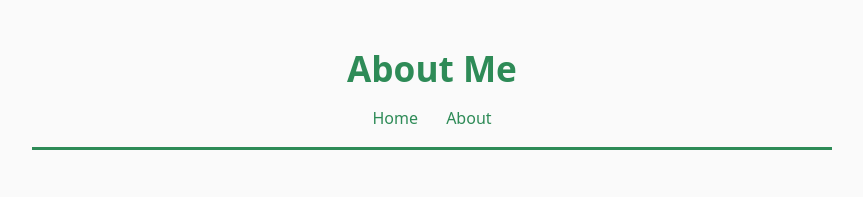
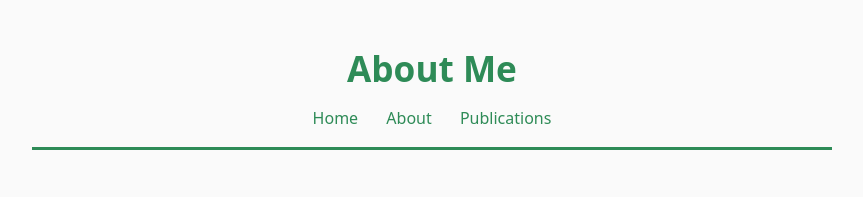
Before and after one commit to bragalorenzo/bragalorenzo.github.io, a plain HTML site: page about.html in a window 1280 px wide. Shown: the top 197 px of the page, without its empty margins (208-1071 px from the left). Drawn offline with Linux system fonts and the light colour scheme.

Commit message:
Update about.html
Added Publication button

Signed-off-by: Lorenzo Braga <bragalorenzo.lb@gmail.com>

```diff
--- a/about.html
+++ b/about.html
@@ -13,6 +13,7 @@
     <nav>
       <a href="index.html">Home</a>
       <a href="about.html">About</a>
+      <a href="publications.html">Publications</a>
     </nav>
   </header>
 
```
